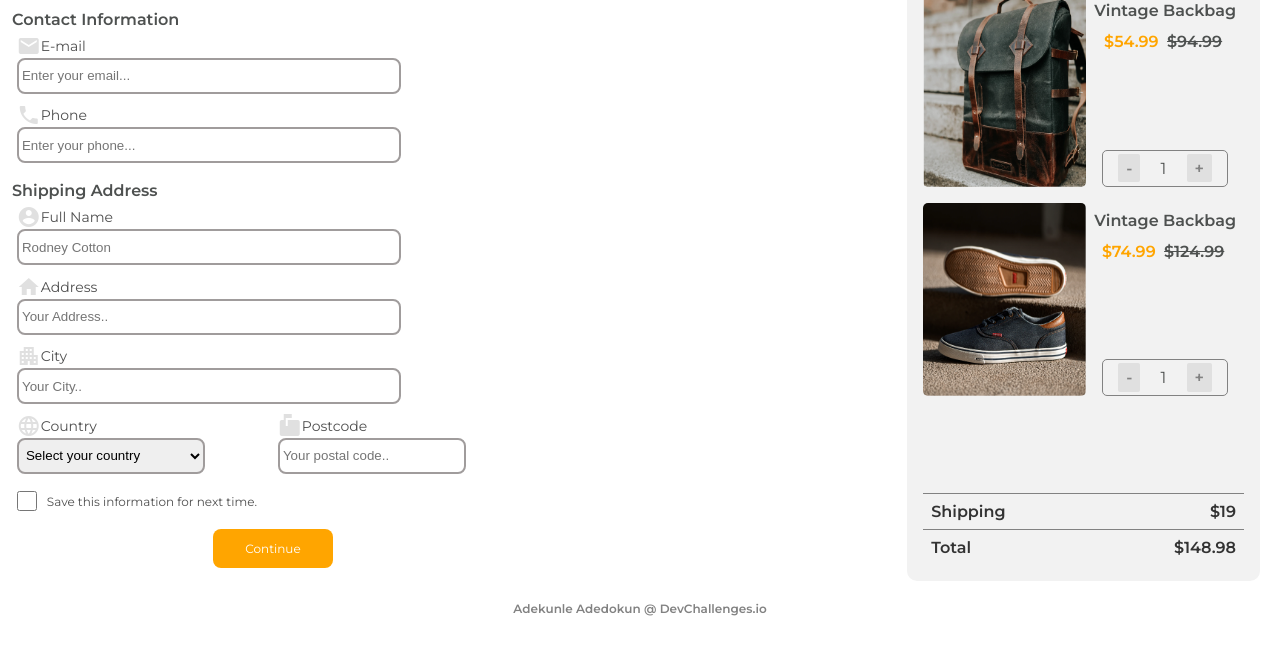
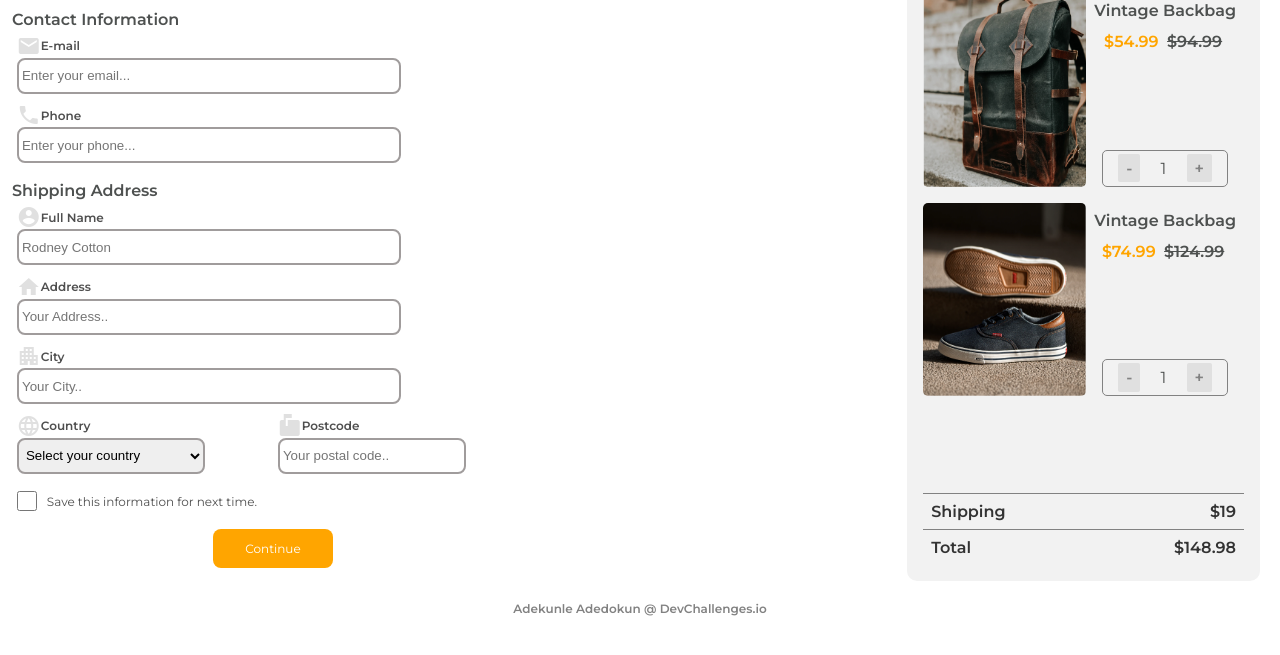
Before and after one commit to Adekunle6021023/checkout-page, a plain HTML site: page index.html in a window 1280 px wide. Shown: the part 59-714 px from the top of the page. Drawn offline with Linux system fonts and the light colour scheme.

Commit message:
Update style.css

```diff
--- a/css/style.css
+++ b/css/style.css
@@ -35,8 +35,8 @@ body>div {
 }
 
 label {
-    font-weight: 400;
-    font-size: 14px;
+    font-weight: 600;
+    font-size: 12px;
     color: #4f4f4f;
 }
 
```
